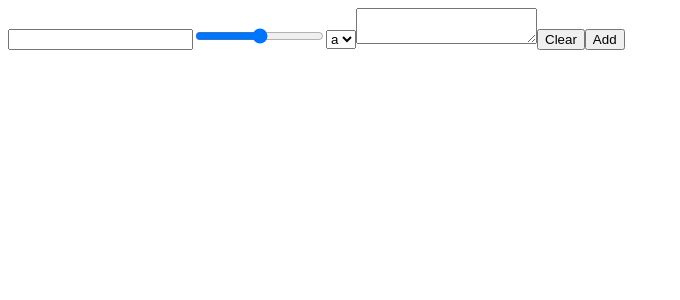
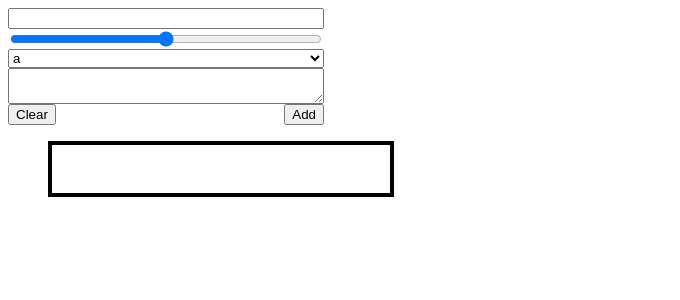
Before and after one commit to danielmichaneck/Exercise-React-Movie-Cards, a React (Vite) app: page / in a window 1280 px wide. Shown: the top 300 px of the page, without its empty margins (0-680 px from the left). Built offline with nearby package versions, Linux system fonts and the light colour scheme.

Commit message:
Added some basic css.

```diff
--- /dev/null
+++ b/src/components/AddMovie.css
@@ -0,0 +1,12 @@
+.add-movie {
+}
+
+.add-movie-form {
+    display: grid;
+    width: 25%;
+}
+
+.add-movie-buttons {
+    display: flex;
+    justify-content: space-between;
+}
--- a/src/components/AddMovie.tsx
+++ b/src/components/AddMovie.tsx
@@ -1,5 +1,6 @@
 import { ReactElement, useState } from "react";
 
+import "./AddMovie.css";
 
 interface AddMovieProps {
     AddMovieCard: (movie: {title: string, rating: string, genre: string, description: string}) => void;
@@ -41,8 +42,8 @@ export function AddMovie({AddMovieCard}: AddMovieProps): ReactElement {
         AddMovieCard(movie);
     }
 
-    return <div>
-        <form onSubmit={onSubmitMovie}>
+    return <div className="add-movie">
+        <form onSubmit={onSubmitMovie} className="add-movie-form">
             <input type="text" onChange={onChangeTitle} value={titleInput}/>
             <input type="range" onChange={onChangeRating} value={ratingInput}/>
             <select onChange={onChangeGenre} value={genreInput}>
@@ -52,8 +53,10 @@ export function AddMovie({AddMovieCard}: AddMovieProps): ReactElement {
                 <option value="d">d</option>
             </select>
             <textarea onChange={onChangeDescription} value={descriptionInput}/>
-            <button>Clear</button>
-            <button type="submit">Add</button>
+            <div className="add-movie-buttons">
+                <button>Clear</button>
+                <button type="submit">Add</button>
+            </div>
         </form>
     </div>
 }
--- /dev/null
+++ b/src/components/MovieCard.css
@@ -0,0 +1,5 @@
+.movie-card {
+    width: 25%;
+    border: 0.25rem solid black;
+    padding: 1rem;
+}
--- a/src/components/MovieCard.tsx
+++ b/src/components/MovieCard.tsx
@@ -1,5 +1,6 @@
 import { ReactElement } from "react";
 
+import "./MovieCard.css";
 
 interface MovieCardProps {
     movie: {
```
